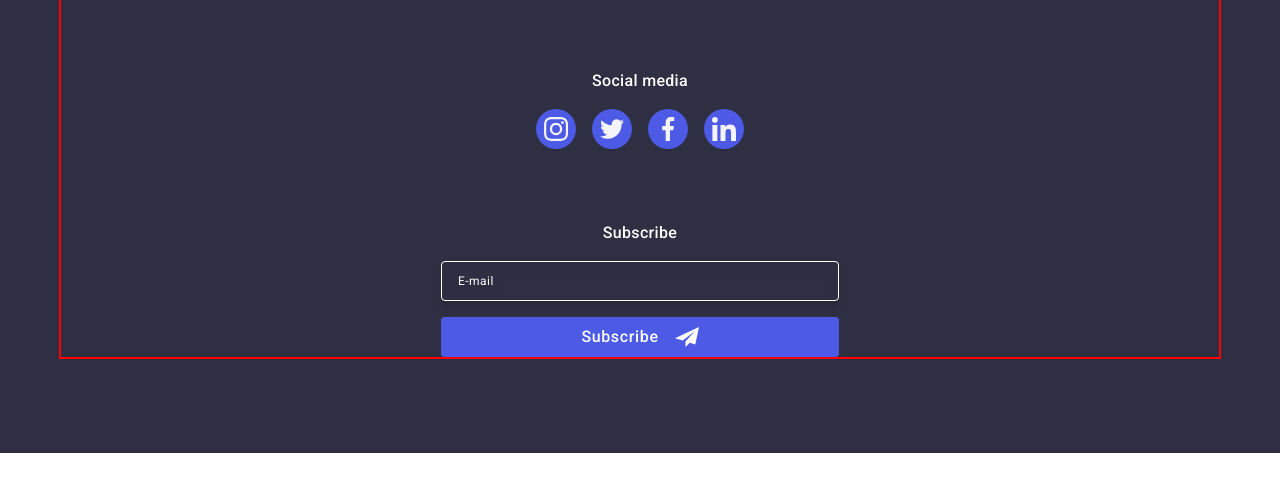
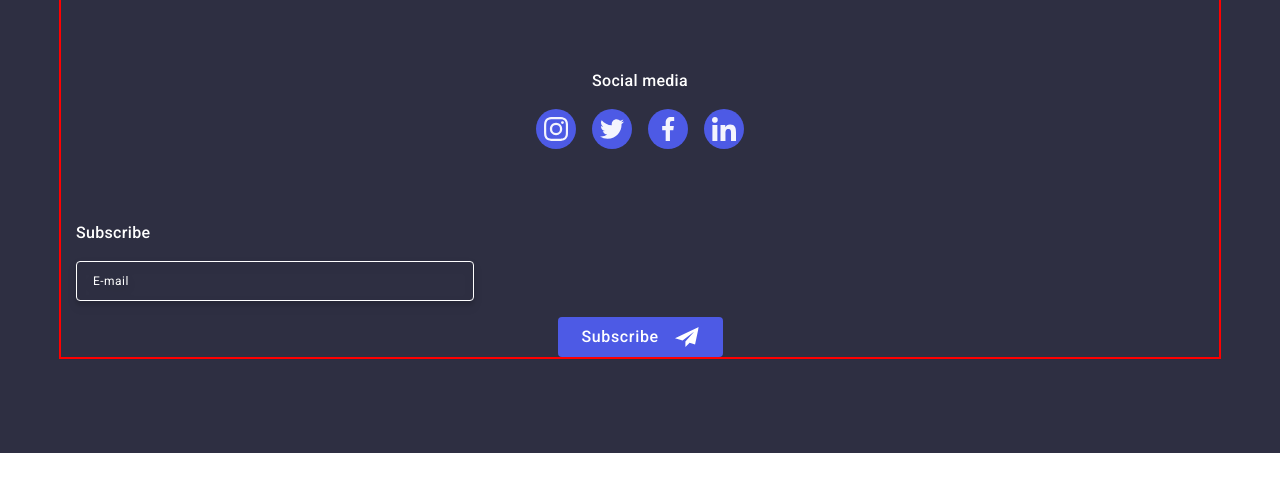
Before and after one commit to jn3107/goit-markup-hw-06, a plain HTML site: page index.html in a window 1280 px wide. Shown: the part 208-700 px from the top of the page. Drawn offline with nearby package versions, Linux system fonts and the light colour scheme.

Commit message:
homework0006

```diff
--- a/css/styles.css
+++ b/css/styles.css
@@ -663,9 +663,10 @@ body{
 .footer-social-form{
     /* display: block;
     margin-left: 80px; */
-    display: flex;
+    /* display: flex; */
     flex-direction: column;
     align-items: center;
+    /* align-self: stretch; */
 }
 
 .footer-title{
@@ -693,13 +694,14 @@ body{
     gap: 24px; */
     gap: 16px;
     flex-direction: column;
+
 }
 
 
 
 .footer-input{
     /* width: 264px; */
-    /* width: 100%; */
+    width: 100%;
 
     height: 40px;
     border-radius: 4px;
@@ -730,7 +732,9 @@ body{
     padding: 8px 24px;
     border-radius: 4px;
     background: var(--iris, #4D5AE5);
-    min-width: 165px;
+    /* min-width: 165px; */
+    max-width: 165px;
+    font-size: 16px;
     font-weight: 500;
     line-height: 1.5;
     letter-spacing: 0.04em;
@@ -738,6 +742,9 @@ body{
     color: #FFF;
     transition: background-color 250ms cubic-bezier(0.4, 0, 0.2, 1);
     cursor: pointer;
+
+    text-align: center;
+    margin: auto;
 }
 
 .footer-btn-icon{
```
